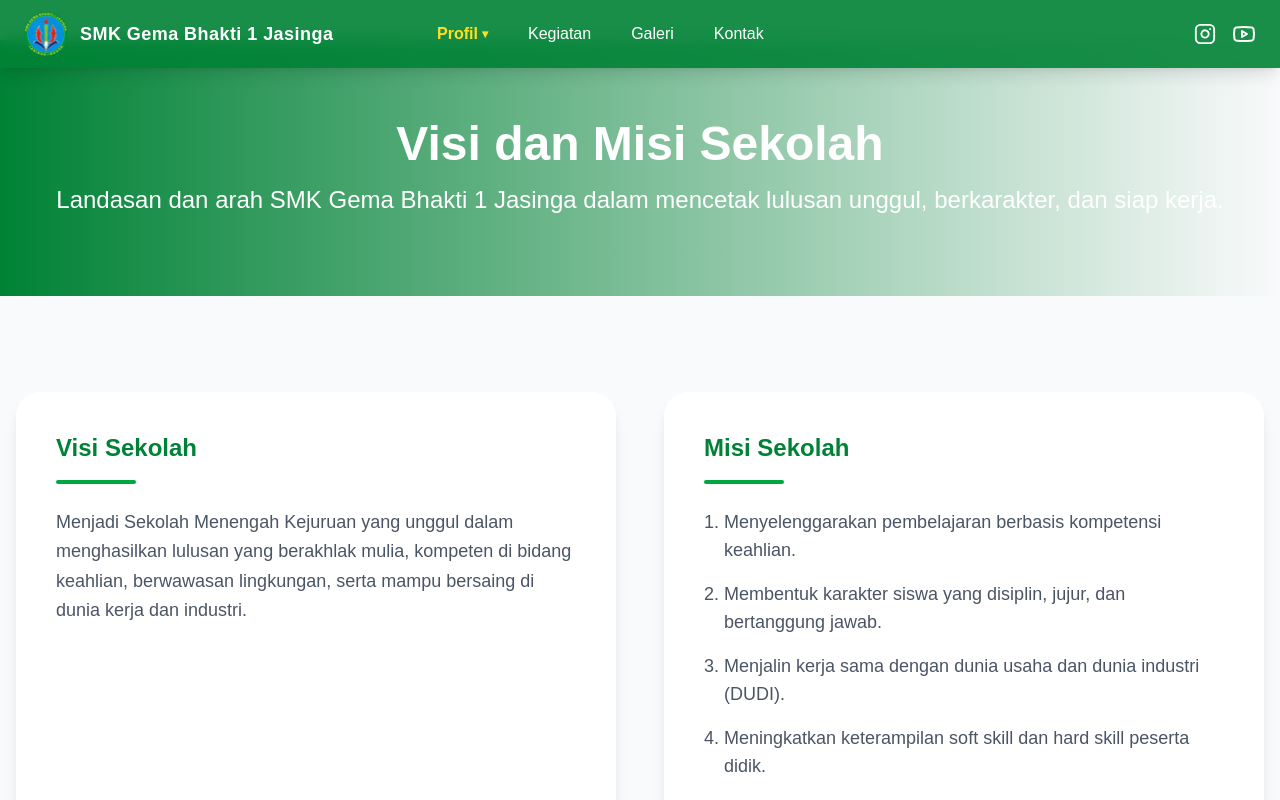
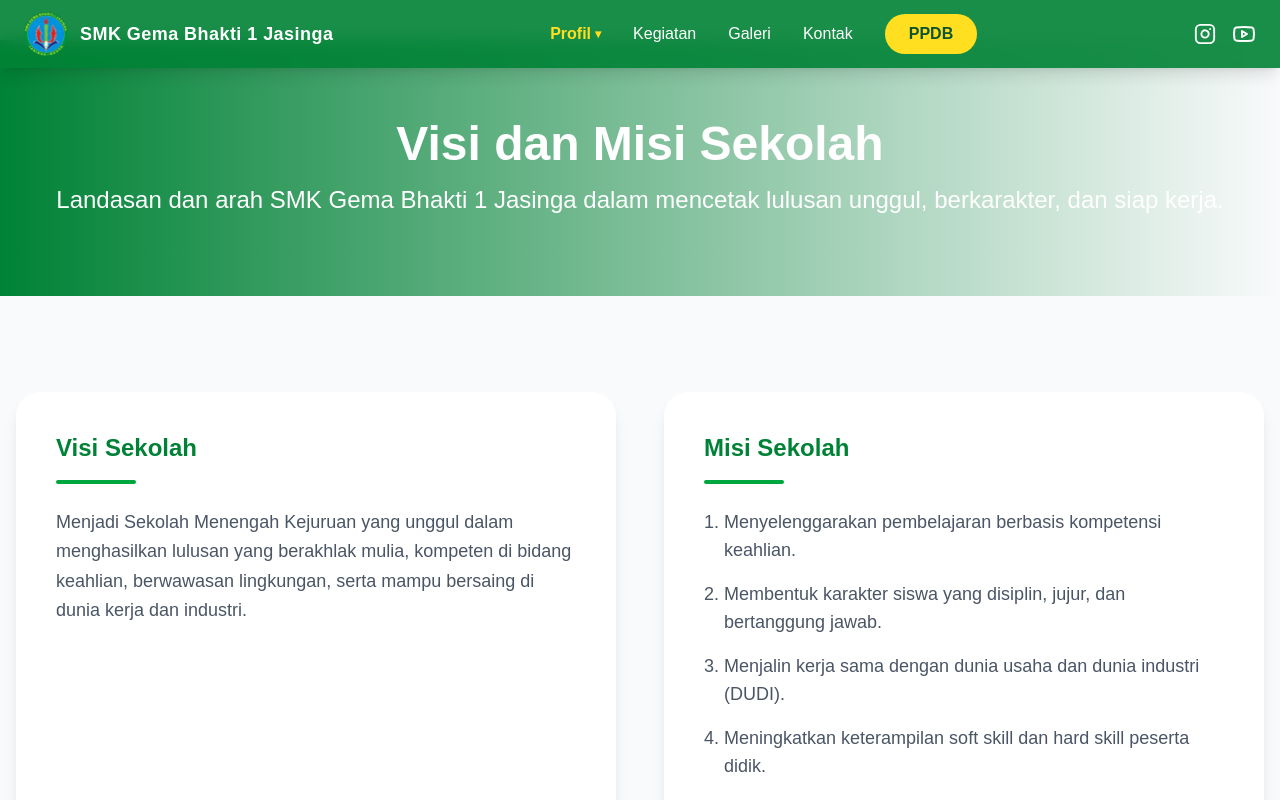
Before and after one commit to Dimas712/smk-gema-bhakti, a Next.js app: page /profil/visi-misi in a window 1280 px wide. Shown: the top 800 px of the page. Built offline with nearby package versions, Linux system fonts and the light colour scheme.

Commit message:
Menambahkan button PPDB

```diff
--- a/src/component/Navbar.jsx
+++ b/src/component/Navbar.jsx
@@ -60,11 +60,11 @@ const Navbar = () => {
           className={`
             absolute md:static top-full left-0 w-full md:w-auto
             bg-green-700 md:bg-transparent
-            md:flex md:items-center md:gap-10
-            md:absolute md:left-1/2 md:-translate-x-1/2
+            md:flex md:items-center md:gap-8
             ${open ? "block" : "hidden"} md:block
           `}
         >
+
           {/* PROFIL */}
           <div className="md:relative">
             <button
@@ -145,6 +145,23 @@ const Navbar = () => {
               {menu.label}
             </Link>
           ))}
+
+          {/* 🔥 PPDB BUTTON */}
+          <Link
+            href="/ppdb"
+            className={`
+              block mx-6 my-2 md:mx-0 md:my-0
+              px-6 py-2 rounded-full text-center font-semibold
+              transition
+              ${pathname === "/ppdb"
+                ? "bg-yellow-400 text-green-900"
+                : "bg-yellow-300 text-green-900 hover:bg-yellow-400"}
+            `}
+            onClick={() => setOpen(false)}
+          >
+            PPDB
+          </Link>
+
         </nav>
 
         {/* RIGHT - Social Media */}
```
